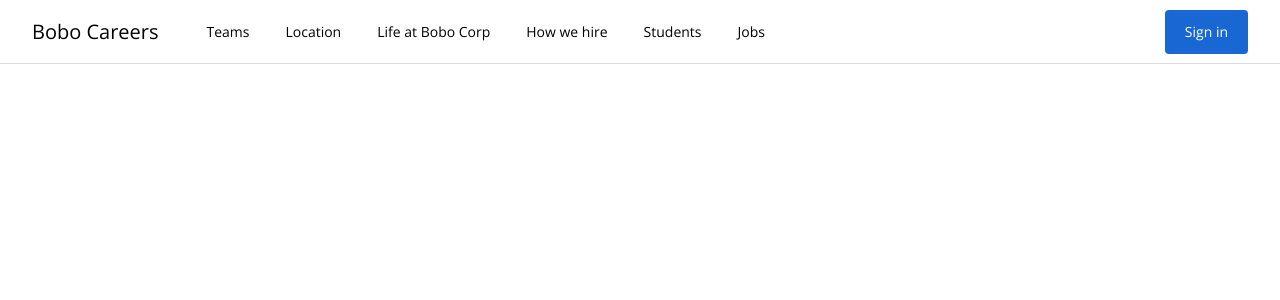
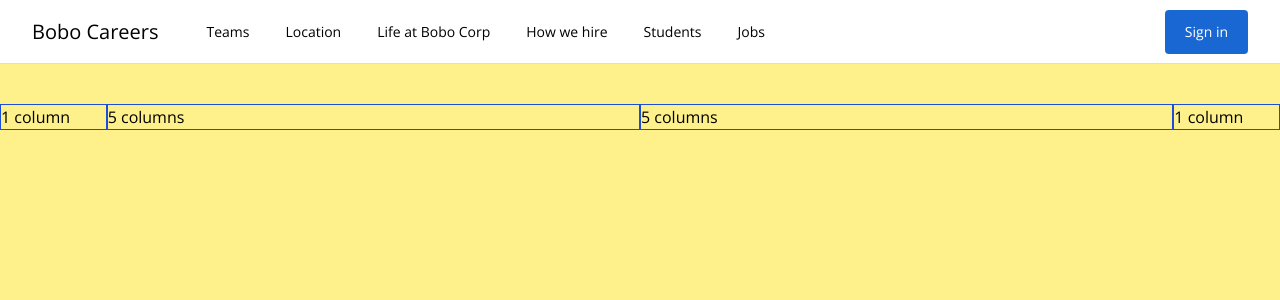
Before and after one commit to OlgaPrikhodko/job-search-2, a Vue app: page / in a window 1280 px wide. Shown: the top 300 px of the page. Built offline with nearby package versions, Linux system fonts and the light colour scheme.

Commit message:
add TheHero component

```diff
--- a/src/App.vue
+++ b/src/App.vue
@@ -1,13 +1,17 @@
 <template>
   <MainNav />
+  <TheHero />
 </template>
 
 <script>
 import MainNav from "@/components/MainNav.vue";
+import TheHero from "@/components/TheHero.vue";
+
 export default {
   name: "App",
   components: {
     MainNav,
+    TheHero,
   },
 };
 </script>
--- /dev/null
+++ b/src/components/TheHero.vue
@@ -0,0 +1,29 @@
+<template>
+  <main>
+    <section class="flex h-screen flex-col bg-yellow-200 pb-20 pt-10">
+      <div class="grid grid-cols-12">
+        <div class="col-span-1 col-start-1 border border-blue-700">
+          1 column
+        </div>
+
+        <div class="col-span-5 col-start-2 border border-blue-700">
+          5 columns
+        </div>
+
+        <div class="col-span-5 col-start-7 border border-blue-700">
+          5 columns
+        </div>
+
+        <div class="col-span-1 col-start-12 border border-blue-700">
+          1 column
+        </div>
+      </div>
+    </section>
+  </main>
+</template>
+
+<script>
+export default {
+  name: "TheHero",
+};
+</script>
```
